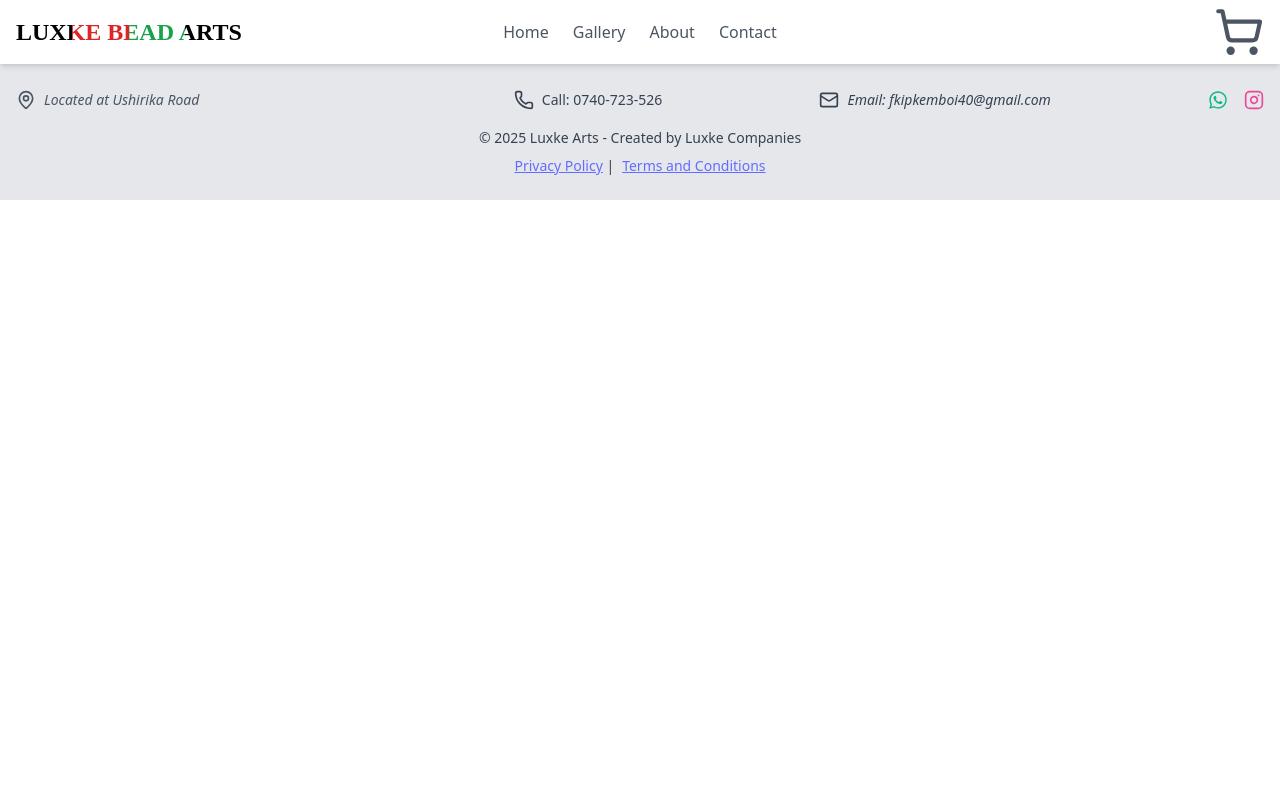
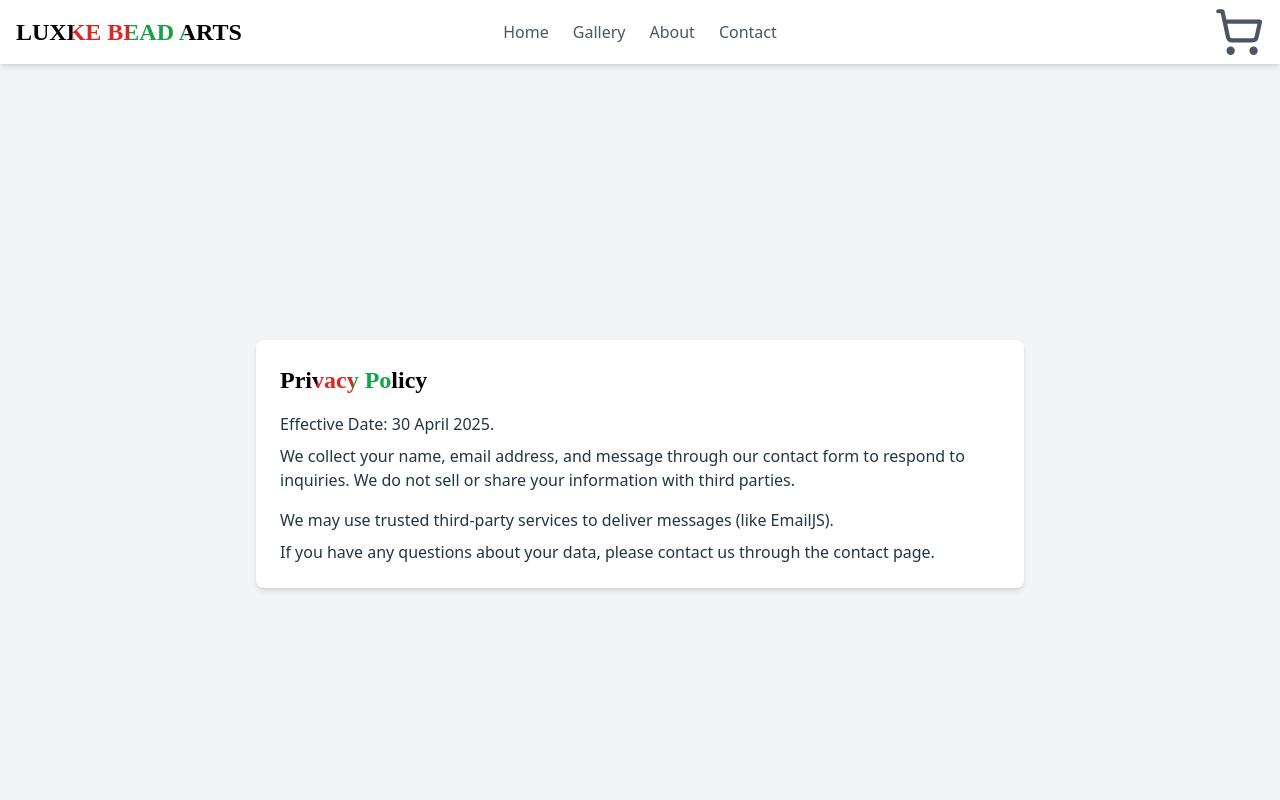
Before and after one commit to luxke/LUXKE-ARTS, a React (Vite) app in the folder bead-art-website/: page /privacy in a window 1280 px wide. Shown: the top 800 px of the page. Built offline with nearby package versions, Linux system fonts and the light colour scheme.

Commit message:
added more changes

```diff
--- a/bead-art-website/src/App.jsx
+++ b/bead-art-website/src/App.jsx
@@ -5,6 +5,8 @@ import AboutPage from "./components/AboutPage";
 import Contact from "./components/Contact";
 import Home from "./components/Home";
 import Footer from "./components/Footer"
+import Privacy from "./components/pages/privacy";
+import Terms from "./components/pages/Terms";
 
 export default function App() {
   return (
@@ -16,6 +18,8 @@ export default function App() {
      <Route path="/gallery" element={<Gallery />} />
      <Route path="/AboutPage" element=   {<AboutPage />} />
      <Route path="/contact" element={<Contact />} />
+     <Route path="/privacy" element={<Privacy />} />
+     <Route path="/Terms" element={<Terms />} />
    </Routes>
 
       <Footer/>
--- a/bead-art-website/src/components/Footer.jsx
+++ b/bead-art-website/src/components/Footer.jsx
@@ -1,5 +1,6 @@
 import { Instagram, Mail, Phone, MapPin} from "lucide-react";
 import { FaWhatsapp } from "react-icons/fa";
+import { Link } from "react-router-dom";
 
 const Footer = () => {
   return (
@@ -40,8 +41,8 @@ const Footer = () => {
       <div className="text-center text-sm mt-4">
         <p>© 2025 Luxke Arts - Created by Luxke Companies</p>
         <p className="mt-2">
-          <a href="#" className="underline">Privacy Policy</a> |
-          <a href="#" className="underline ml-2">Terms and Conditions</a>
+          <Link to="/privacy" className="underline hover:text-blue-500">Privacy Policy</Link> |
+          <Link to="/Terms" className="underline hover:text-blue-500 ml-2">Terms and Conditions</Link>
         </p>
       </div>
     </footer>
--- a/bead-art-website/src/components/Home.jsx
+++ b/bead-art-website/src/components/Home.jsx
@@ -2,13 +2,11 @@ const Home = () => {
   return (
     <div className="relative min-h-screen flex items-center justify-center overflow-hidden">
 
-      {/* Background Image with blur */}
       <div
         className="absolute inset-0 bg-cover bg-center filter blur-sm scale-105"
         style={{ backgroundImage: `url('/Background.jpg')` }}
       ></div>
 
-      {/* making dim) */}
       <div className="absolute inset-0 bg-black bg-opacity-30"></div>
 
       <div className="relative z-10 text-center px-4">
--- /dev/null
+++ b/bead-art-website/src/components/pages/Terms.jsx
@@ -0,0 +1,21 @@
+const Terms = () => {
+  return (
+    <div className="min-h-screen p-8 bg-gray-100 flex items-center justify-center">
+      <div className="max-w-3xl bg-white p-6 rounded-lg shadow-md">
+        <h1 className="gradient-text text-2xl font-bold mb-4">Terms and Conditions</h1>
+        <p className="mb-2">
+          Effective Date: 30 April 2025.
+        </p>
+        <p className="mb-4">
+          By using Luxke Bead Arts, you agree not to copy, misuse, or reproduce any content without permission.
+          We are not responsible for third-party links or content.
+        </p>
+        <p>
+          Terms may change at any time without notice. Please review them regularly.
+        </p>
+      </div>
+    </div>
+  );
+};
+
+export default Terms;
--- /dev/null
+++ b/bead-art-website/src/components/pages/privacy.jsx
@@ -0,0 +1,23 @@
+const Privacy = () => {
+  return (
+    <div className="min-h-screen p-8 bg-gray-100 flex items-center justify-center">
+      <div className="max-w-3xl bg-white p-6 rounded-lg shadow-md">
+        <h1 className="gradient-text text-2xl font-bold mb-4">Privacy Policy</h1>
+        <p className="mb-2">
+          Effective Date: 30 April 2025.
+        </p>
+        <p className="mb-4">
+          We collect your name, email address, and message through our contact form to respond to inquiries. We do not sell or share your information with third parties.
+        </p>
+        <p className="mb-2">
+          We may use trusted third-party services to deliver messages (like EmailJS).
+        </p>
+        <p>
+          If you have any questions about your data, please contact us through the contact page.
+        </p>
+      </div>
+    </div>
+  );
+};
+
+export default Privacy;
```
Also changed, not shown: bead-art-website/src/components/Navbar.jsx (+1 -6 lines).
